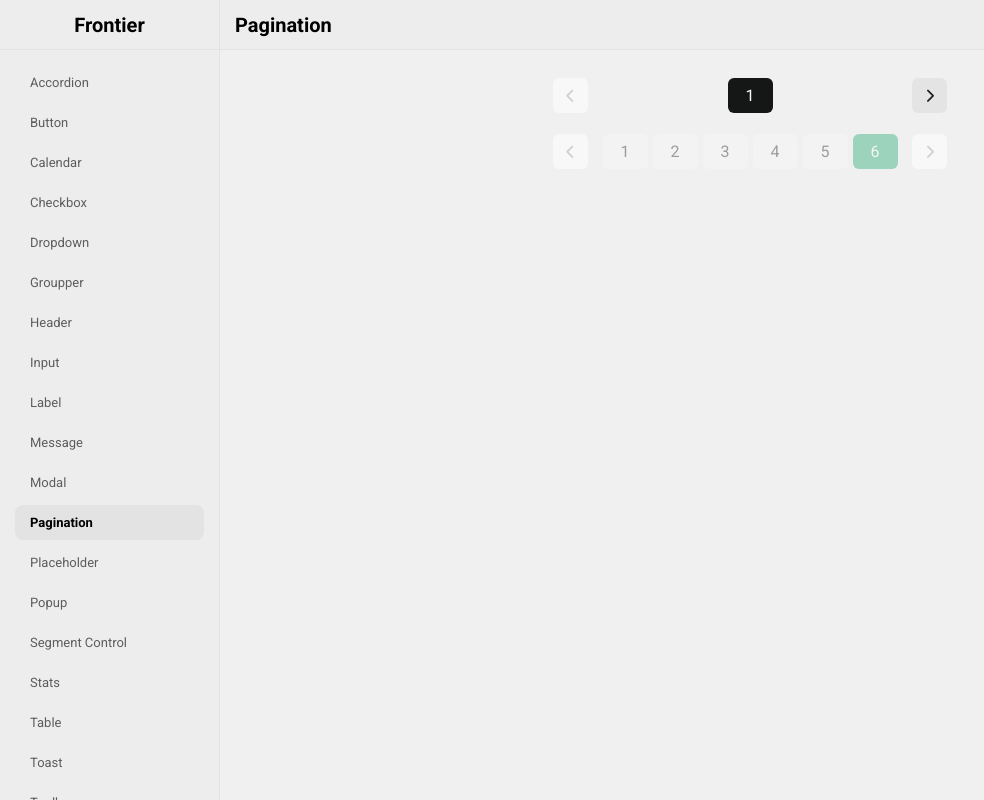
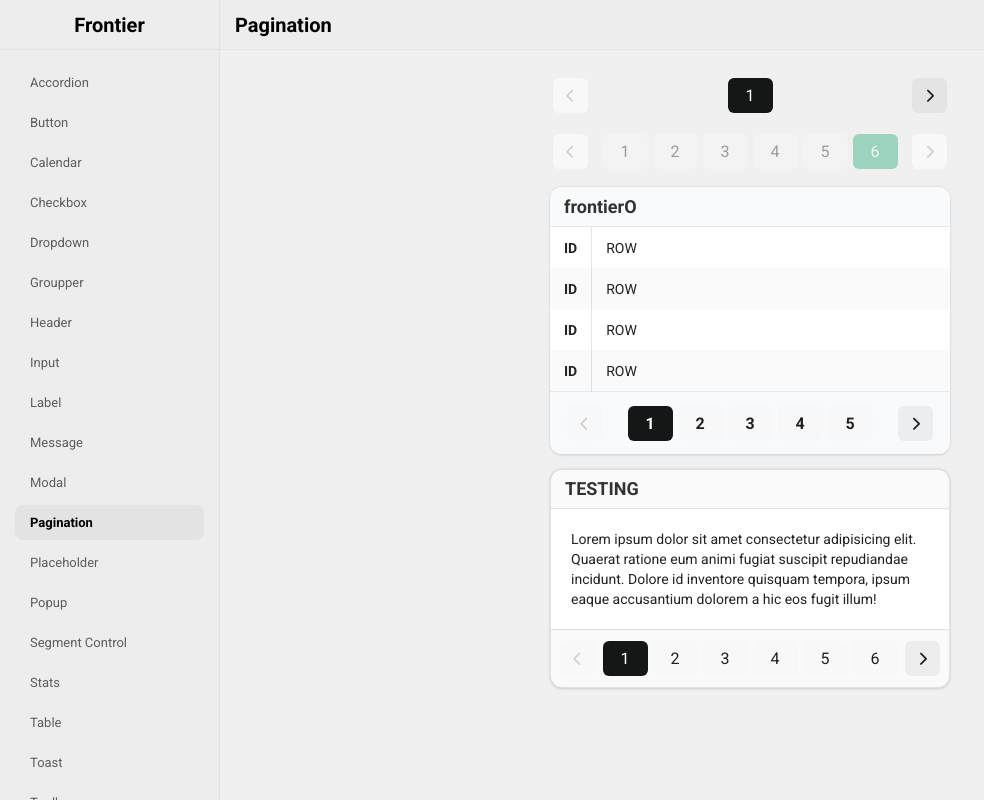
Before and after one commit to sanchezand/react-frontier, a React (Create React App) app: page /pagination in a window 1280 px wide. Shown: the whole page, without its empty margins (0-984 px from the left). Built offline with nearby package versions, Linux system fonts and the light colour scheme; what i18next-resources-to-backend would draw is missing.

Commit message:
Groupper, stats, segment control, modal fixes

```diff
--- a/package.json
+++ b/package.json
@@ -1,6 +1,6 @@
 {
 	"name": "react-frontier",
-	"version": "2.0.8",
+	"version": "2.0.9",
 	"description": "Frontier react component library",
 	"repository": "git@github.com:sanchezand/react-frontier.git",
 	"main": "dist/index.min.js",
--- a/src/components.ts
+++ b/src/components.ts
@@ -10,7 +10,7 @@ import Calendar from './components/Calendar';
 import Dropdown, { DropdownItemProps as CompDrItPr, DropdownSearchResult as CompDropdownSearchResult, DropdownProps as CompDropdownProps, DropdownValueChange as CompDropdownValueChange } from './components/Dropdown';
 import Loader from './components/Loader';
 import Icon, { IconName as CompIconName, IconsList } from "./components/Icon"
-import { FrontierProvider } from './components/useFrontier';
+import { FrontierProvider, useFrontier } from './components/useFrontier';
 import Header from './components/Header';
 import Groupper from './components/Groupper';
 import Input from './components/Input';
@@ -66,6 +66,7 @@ export {
 	Label,
 	Loader,
 	Message,
+	Modal,
 	Pagination,
 	Placeholder,
 	Popup,
@@ -74,5 +75,5 @@ export {
 	Stat,
 	Table,
 	Toolbar,
-	Modal,
+	useFrontier,
 }
--- a/src/components/SegmentControl.tsx
+++ b/src/components/SegmentControl.tsx
@@ -36,7 +36,7 @@ var SegmentControl = (props: SegmentControlProps)=>{
 		return <div className={classNames(style.list, props.className)} data-multiple data-color={props.color || 'black'} style={props.style} data-divided={props.divided!==false || undefined} {...restProps}>
 			{props.segments && props.segments.map(a=>(
 				<div className={style.segment} style={props.segmentStyle} data-active={(props.selected as number[]).indexOf(a.value)!=-1 || undefined} onClick={props.onClick ? ()=>props.onClick(a.value) : null}>
-					{a.text}{is_array ? 'a' : ''}
+					{a.text}
 				</div>
 			))}
 		</div>
@@ -48,7 +48,7 @@ var SegmentControl = (props: SegmentControlProps)=>{
 		<Tabs.List className={classNames(style.list, props.className)} style={props.style} data-color={props.color || 'black'} data-divided={props.divided!==false || undefined} {...restProps}>
 			{props.segments && props.segments.map(a=>(
 				<Tabs.Tab value={a.value} render={<div />} style={props.segmentStyle} className={style.segment}>
-					{a.text}{is_array ? 'a' : ''}
+					{a.text}
 				</Tabs.Tab>
 			))}
 			{props.segments && props.segments.length>0 ? (
--- a/src/components/Stat.tsx
+++ b/src/components/Stat.tsx
@@ -48,13 +48,21 @@ type StatSubComponents = {
 
 interface StatProps extends PropsWithChildren{
 	className?: string,
+	label?: any,
+	value?: any,
 	style?: React.CSSProperties
 	size?: 'big' | 'small',
 }
 const Stat : React.FC<StatProps> & StatSubComponents = (props: StatProps)=>{
-	var { children, className, size, style: compStyle, ...restProps } = props;
+	var { children, className, size, label, value, style: compStyle, ...restProps } = props;
 	return <div className={classNames('fr2 stat', style.stat, className)} style={props.style} data-size={props.size} {...restProps}>
 		{props.children}
+		{typeof props.value!=='undefined' && (
+			<StatValue text={props.value} />
+		)}
+		{typeof props.label!=='undefined' && (
+			<StatLabel text={props.label} />
+		)}
 	</div>
 }
 
--- a/src/site/demos/GroupperDemo.tsx
+++ b/src/site/demos/GroupperDemo.tsx
@@ -1,6 +1,6 @@
 import React, { useEffect, useState } from 'react';
 import { useTranslation } from 'react-i18next';
-import { Button, Groupper } from '../../components';
+import { Button, Groupper, Table } from '../../components';
 
 interface GroupperDemoProps{
 
@@ -43,7 +43,7 @@ var GroupperDemo = (props: GroupperDemoProps)=>{
 			<Groupper.Divider type='dotted' />
 			Lorem ipsum dolor sit, amet consectetur adipisicing elit. Iure assumenda minus voluptates ipsam dolorum recusandae! Unde dolorem blanditiis, dicta iste animi ut eum fugiat. Aperiam hic magnam quod obcaecati placeat!
 		</Groupper>
-		<Groupper titleCentered titleSize='big' style={{ maxWidth: 400, margin: 'auto' }} title={'testing'}  actions={(
+		<Groupper titleCentered titleSize='big' style={{ maxWidth: 400, margin: 'auto', marginBottom: 15 }} title={'testing'}  actions={(
 			<Button text='Frontier' />
 		)}>
 			Lorem ipsum dolor sit amet consectetur adipisicing elit. Quos ad nam, fugiat pariatur debitis sed rem doloribus, sint reiciendis quibusdam fuga dolorem explicabo ducimus culpa et molestiae facere ipsam id? <br />
@@ -51,6 +51,22 @@ var GroupperDemo = (props: GroupperDemoProps)=>{
 			Lorem, ipsum dolor sit amet consectetur adipisicing elit. Rerum architecto voluptatibus optio quaerat nobis obcaecati eaque commodi, suscipit, earum, nihil consectetur? Ipsa blanditiis rem beatae natus dolorem. Totam, fugit sunt. <br />
 			Lorem ipsum, dolor sit amet consectetur adipisicing elit. Laborum reiciendis dolore animi hic suscipit placeat voluptatem maiores sint. Ea similique dolore veritatis ad modi architecto aspernatur aperiam est illo impedit.
 		</Groupper>
+
+		<Groupper title={"test"} style={{ maxWidth: 500, margin: 'auto', marginTop: 15 }}>
+			Lorem ipsum dolor sit amet consectetur adipisicing elit. Enim vero soluta dignissimos voluptas necessitatibus illum rem reiciendis fugit veritatis, eum cum quos repudiandae adipisci aliquid? Nostrum saepe tenetur libero modi?
+
+			<Table details fitted>
+				<Table.Head title='frontierO' titleRight={(
+					<Button text='button' size='tiny' iconName='wrench' color='blue' />
+				)} />
+				<Table.Body>
+					<Table.Row data={[ 'ID', 'ROW' ]} />
+					<Table.Row data={[ 'ID', 'ROW' ]} />
+					<Table.Row data={[ 'ID', 'ROW' ]} />
+					<Table.Row data={[ 'ID', 'ROW' ]} />
+				</Table.Body>
+			</Table>
+		</Groupper>
 	</div>
 }
 
--- a/src/site/demos/ModalDemo.tsx
+++ b/src/site/demos/ModalDemo.tsx
@@ -1,6 +1,6 @@
 import React, { useEffect, useState } from 'react';
 import { useTranslation } from 'react-i18next';
-import { Button, Dropdown, Input, Toolbar } from '../../components';
+import { Button, Dropdown, Input, Table, Toolbar } from '../../components';
 import Modal from '../../components/Modal';
 
 interface ModalDemoProps{
@@ -55,26 +55,18 @@ var ModalDemo = (props: ModalDemoProps)=>{
 
 				}} />
 
-				Lorem ipsum dolor sit amet consectetur adipisicing elit. Minus eius amet tempore sit explicabo omnis soluta iusto numquam reprehenderit similique, saepe doloremque nihil et sapiente ab magni ex adipisci temporibus!
-				<br />
-				Lorem ipsum dolor sit amet consectetur adipisicing elit. Minus eius amet tempore sit explicabo omnis soluta iusto numquam reprehenderit similique, saepe doloremque nihil et sapiente ab magni ex adipisci temporibus!
-				<br />
-				Lorem ipsum dolor sit amet consectetur adipisicing elit. Minus eius amet tempore sit explicabo omnis soluta iusto numquam reprehenderit similique, saepe doloremque nihil et sapiente ab magni ex adipisci temporibus!
-				<br />
-				Lorem ipsum dolor sit amet consectetur adipisicing elit. Minus eius amet tempore sit explicabo omnis soluta iusto numquam reprehenderit similique, saepe doloremque nihil et sapiente ab magni ex adipisci temporibus!
-				<br />
-				Lorem ipsum dolor sit amet consectetur adipisicing elit. Minus eius amet tempore sit explicabo omnis soluta iusto numquam reprehenderit similique, saepe doloremque nihil et sapiente ab magni ex adipisci temporibus!
-				<br />
-				Lorem ipsum dolor sit amet consectetur adipisicing elit. Minus eius amet tempore sit explicabo omnis soluta iusto numquam reprehenderit similique, saepe doloremque nihil et sapiente ab magni ex adipisci temporibus!
-				<br />
-				Lorem ipsum dolor sit amet consectetur adipisicing elit. Minus eius amet tempore sit explicabo omnis soluta iusto numquam reprehenderit similique, saepe doloremque nihil et sapiente ab magni ex adipisci temporibus!
-				<br />
-				Lorem ipsum dolor sit amet consectetur adipisicing elit. Minus eius amet tempore sit explicabo omnis soluta iusto numquam reprehenderit similique, saepe doloremque nihil et sapiente ab magni ex adipisci temporibus!
-				<br />
-				Lorem ipsum dolor sit amet consectetur adipisicing elit. Minus eius amet tempore sit explicabo omnis soluta iusto numquam reprehenderit similique, saepe doloremque nihil et sapiente ab magni ex adipisci temporibus!
-				<br />
-				Lorem ipsum dolor sit amet consectetur adipisicing elit. Minus eius amet tempore sit explicabo omnis soluta iusto numquam reprehenderit similique, saepe doloremque nihil et sapiente ab magni ex adipisci temporibus!
-				<br />
+				<Table details fitted>
+					<Table.Head title='frontierO' titleRight={(
+						<Button text='button' size='tiny' iconName='wrench' color='blue' />
+					)} />
+					<Table.Body>
+						<Table.Row data={[ 'ID', 'ROW' ]} />
+						<Table.Row data={[ 'ID', 'ROW' ]} />
+						<Table.Row data={[ 'ID', 'ROW' ]} />
+						<Table.Row data={[ 'ID', 'ROW' ]} />
+					</Table.Body>
+				</Table>
+
 				Lorem ipsum dolor sit amet consectetur adipisicing elit. Minus eius amet tempore sit explicabo omnis soluta iusto numquam reprehenderit similique, saepe doloremque nihil et sapiente ab magni ex adipisci temporibus!
 				<br />
 			</Modal.Content>
--- a/src/site/demos/PaginationDemo.tsx
+++ b/src/site/demos/PaginationDemo.tsx
@@ -1,5 +1,5 @@
 import React, { useEffect, useState } from 'react';
-import { Pagination } from '../../components';
+import { Groupper, Pagination, Table } from '../../components';
 
 var PaginationDemo = ()=>{
 	var [page, setPage] = useState<number>(0);
@@ -8,6 +8,27 @@ var PaginationDemo = ()=>{
 	return <div style={{ margin: 'auto', maxWidth: 400, marginTop: 10 }}>
 		<Pagination onPageChange={setPage} page={page} />
 		<Pagination disabled onPageChange={setPage2} color='green' page={page2} style={{ marginTop: 15 }} pageCount={6} />
+
+		<Table details style={{ marginTop: 15 }}>
+			<Table.Head title='frontierO' />
+			<Table.Body>
+				<Table.Row data={[ 'ID', 'ROW' ]} />
+				<Table.Row data={[ 'ID', 'ROW' ]} />
+				<Table.Row data={[ 'ID', 'ROW' ]} />
+				<Table.Row data={[ 'ID', 'ROW' ]} />
+			</Table.Body>
+			<Table.Footer>
+				<Table.Cell colSpan={100} row>
+					<Pagination onPageChange={setPage} page={page} pageCount={100} />
+				</Table.Cell>
+			</Table.Footer>
+		</Table>
+
+		<Groupper title={"testing"} style={{ marginTop: 15 }} actions={(
+			<Pagination onPageChange={setPage} page={page} pageCount={100}  />
+		)}>
+			Lorem ipsum dolor sit amet consectetur adipisicing elit. Quaerat ratione eum animi fugiat suscipit repudiandae incidunt. Dolore id inventore quisquam tempora, ipsum eaque accusantium dolorem a hic eos fugit illum!
+		</Groupper>
 	</div>
 }
 
--- a/src/style/groupper.module.scss
+++ b/src/style/groupper.module.scss
@@ -7,7 +7,7 @@ $GROUPPER_SECTION_BORDER: 1px solid var(--color-gray-200);
 	background-color: darken(white, 2%);
 	// background-color: white;
 	// padding: 3px 0;
-	box-shadow: 0 1px 3px 0 rgba(0,0,0,0.1),0 1px 2px 0 rgba(0,0,0,0.06);
+	box-shadow: 0 1px 3px 0 rgba(0, 0, 0, 0.1), 0 1px 2px 0 rgba(0, 0, 0, 0.06), 0 -1px 2px 0 rgba(0, 0, 0, 0.06);
 	border: 1px solid rgba(0,0,0,0.1);
 	border-radius: 12px;
 	position: relative;
@@ -69,6 +69,13 @@ $GROUPPER_SECTION_BORDER: 1px solid var(--color-gray-200);
 			}
 		}
 
+		&:not([data-fitted]){
+			:global(table){
+				margin: 0 -20px;
+				width: calc(100% + calc($GROUPPER_PADDING * 2));
+			}
+		}
+
 		:global(.toolbar){
 			border-radius: 0;
 			box-shadow: none;
@@ -111,7 +118,7 @@ $GROUPPER_SECTION_BORDER: 1px solid var(--color-gray-200);
 	.title{
 		// width: calc(100% + 6px);
 		width: 100%;
-		padding: 8px 10px;
+		padding: 10px 14px;
 		display: flex;
 		align-items: center;
 		border-bottom: $GROUPPER_SECTION_BORDER;
@@ -119,8 +126,8 @@ $GROUPPER_SECTION_BORDER: 1px solid var(--color-gray-200);
 		> .text{
 			text-transform: uppercase;
 			text-align: left;
-			font-size: 20px;
-			line-height: 24px;
+			font-size: 18px;
+			line-height: 18px;
 			color: rgba(0, 0, 0, 0.8);
 			font-weight: bold;
 		}
--- a/src/style/input.module.scss
+++ b/src/style/input.module.scss
@@ -203,7 +203,7 @@ $BORDER_RADIUS: 8px;
 
 		@for $count from 1 through 10{
 			&[data-amount="#{$count}"]{
-				.root{
+				.root, .field{
 					width: #{100% / $count};
 				}
 				:global(.dropdown){
--- a/src/style/modal.module.scss
+++ b/src/style/modal.module.scss
@@ -84,6 +84,11 @@ $modal-sizes:
 	> .content{
 		background-color: white;
 		padding: $MODAL_PADDING;
+
+		:global(table){
+			margin: 0 -20px;
+			width: calc(100% + 40px);
+		}
 	}
 
 	> :global(.toolbar){
--- a/src/style/table.module.scss
+++ b/src/style/table.module.scss
@@ -5,7 +5,7 @@ $BORDER_RADIUS: 12px;
 .table{
 	width: 100%;
 	background-color: white;
-	box-shadow: 0 1px 3px 0 rgba(0,0,0,0.1),0 1px 2px 0 rgba(0,0,0,0.06);
+	box-shadow: 0 1px 3px 0 rgba(0, 0, 0, 0.1), 0 1px 2px 0 rgba(0, 0, 0, 0.06), 0 -1px 2px 0 rgba(0, 0, 0, 0.06);
 
 	border-collapse: collapse;
 	border-radius: $BORDER_RADIUS;
@@ -35,6 +35,11 @@ $BORDER_RADIUS: 12px;
 			}
 		}
 	}
+	&[data-fitted]{
+		border-radius: 0;
+		box-shadow: none;
+	}
+
 	&[data-compact] tr td{
 		height: 100%;
 	}
@@ -102,6 +107,7 @@ $BORDER_RADIUS: 12px;
 			white-space: nowrap;
 		}
 	}
+	&:not([data-fitted]){
 		thead th{
 			&:not([data-normal]):first-child{
 				border-top-left-radius: $BORDER_RADIUS;
@@ -109,6 +115,9 @@ $BORDER_RADIUS: 12px;
 			&:last-child{
 				border-top-right-radius: $BORDER_RADIUS;
 			}
+		}
+	}
+	thead th{
 		&.title{
 			color: rgba(0, 0, 0, 0.8);
 			font-size: 18px;
@@ -214,6 +223,7 @@ $BORDER_RADIUS: 12px;
 				display: none;
 			}
 		}
+		&:not([data-fitted]){
 			&:first-child{
 				border-bottom-left-radius: 12px;
 			}
@@ -222,3 +232,4 @@ $BORDER_RADIUS: 12px;
 			}
 		}
 	}
+}
```
Lines whose indentation alone changed are shown as unchanged.
